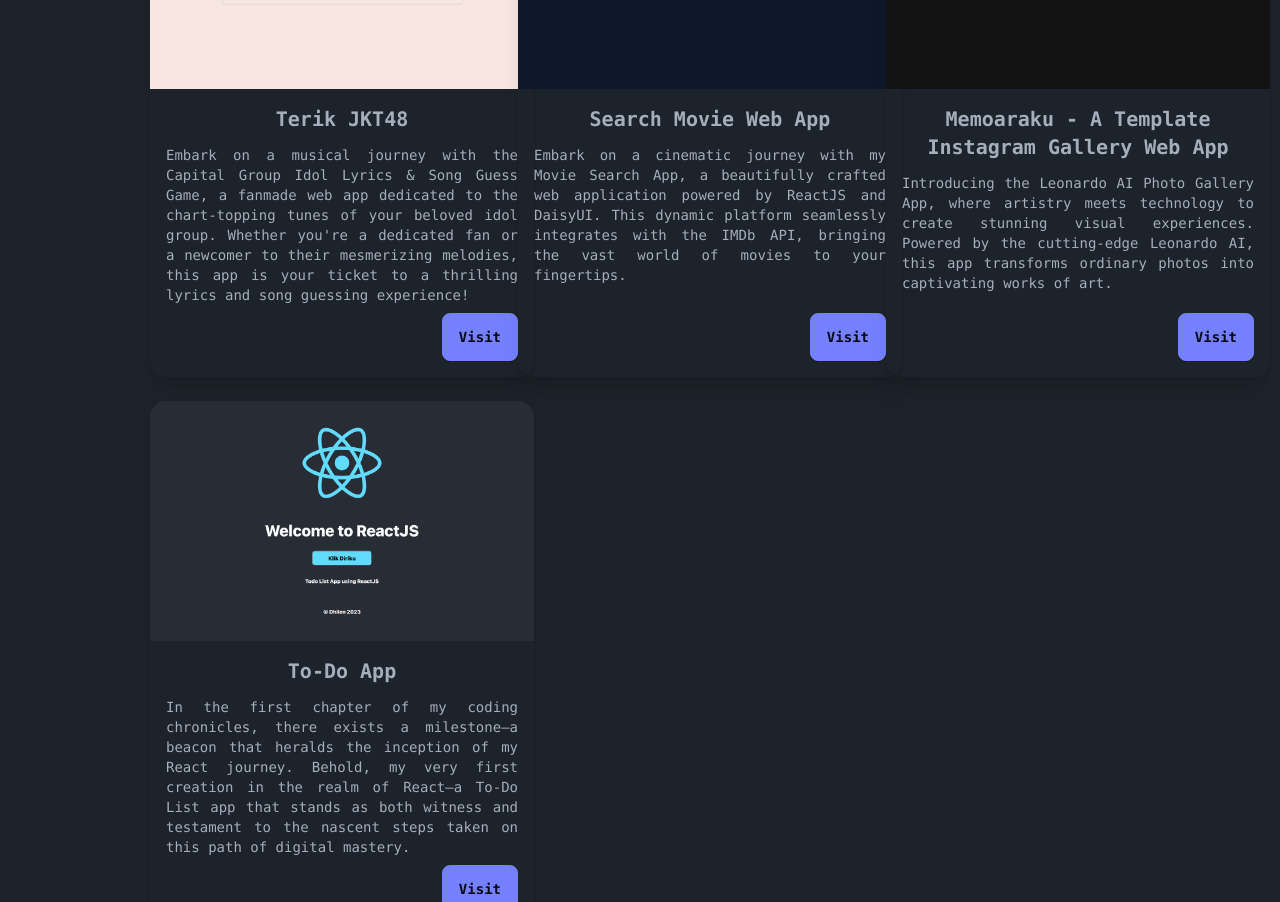
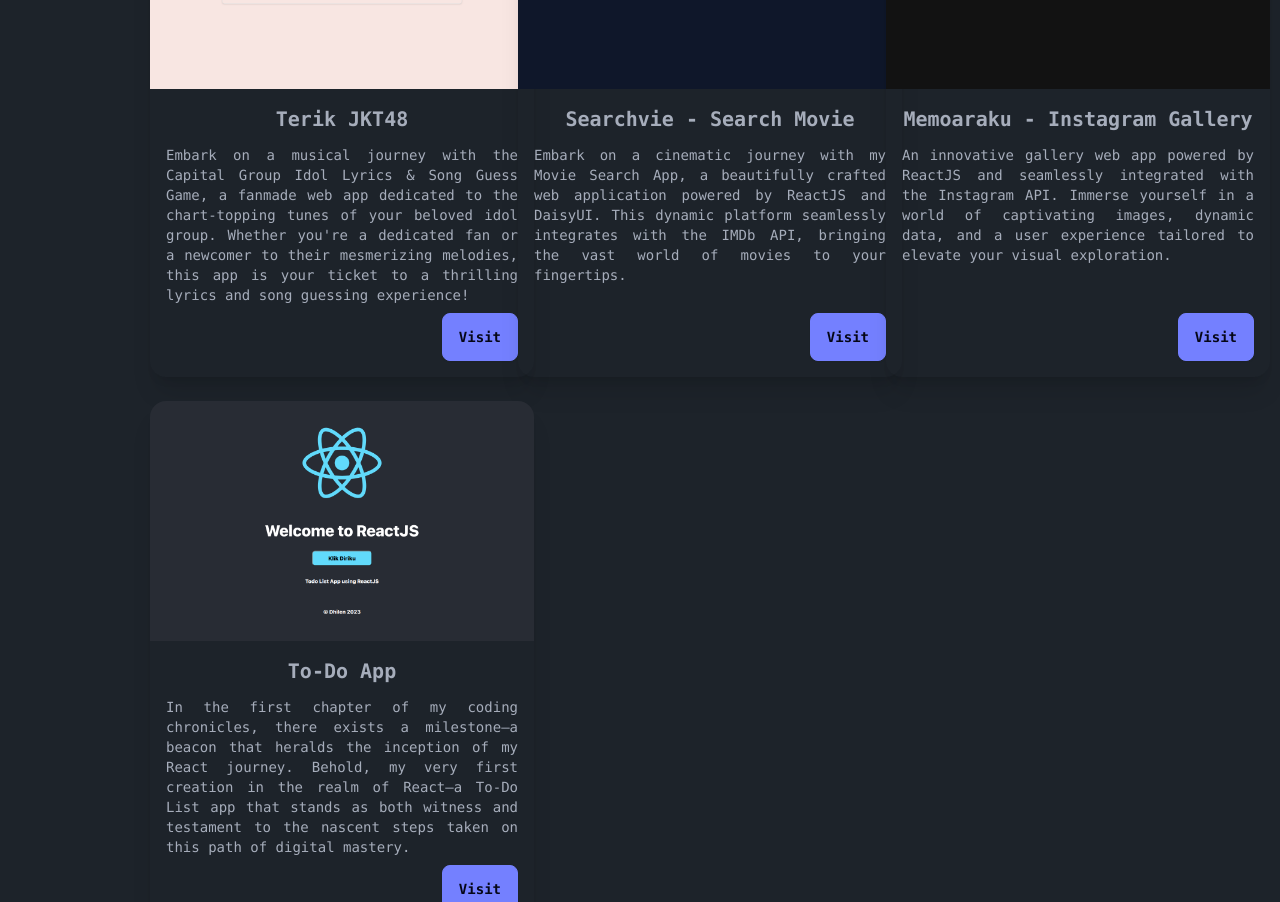
Before and after one commit to afadhilen/Afadhilen, a React (Create React App) app: page /porto in a window 1280 px wide. Shown: the part 1041-1943 px from the top of the page. Built offline with nearby package versions, Linux system fonts and the light colour scheme.

Commit message:
Update porto

```diff
--- a/src/components/PortoData.js
+++ b/src/components/PortoData.js
@@ -24,15 +24,15 @@ const portoData = [
     type: 2,
   },
   {
-    title: 'Search Movie Web App',
+    title: 'Searchvie - Search Movie',
     desc: 'Embark on a cinematic journey with my Movie Search App, a beautifully crafted web application powered by ReactJS and DaisyUI. This dynamic platform seamlessly integrates with the IMDb API, bringing the vast world of movies to your fingertips.',
     img: '/porto/porto1.png',
     url: 'https://searchvie.vercel.app/',
     type: 2,
   },
   {
-    title: 'Memoaraku - A Template Instagram Gallery Web App',
-    desc: 'Introducing the Leonardo AI Photo Gallery App, where artistry meets technology to create stunning visual experiences. Powered by the cutting-edge Leonardo AI, this app transforms ordinary photos into captivating works of art.',
+    title: 'Memoaraku - Instagram Gallery',
+    desc: 'An innovative gallery web app powered by ReactJS and seamlessly integrated with the Instagram API. Immerse yourself in a world of captivating images, dynamic data, and a user experience tailored to elevate your visual exploration.',
     img: '/porto/porto2.png',
     url: 'https://memoaraku.vercel.app/',
     type: 2,
```
